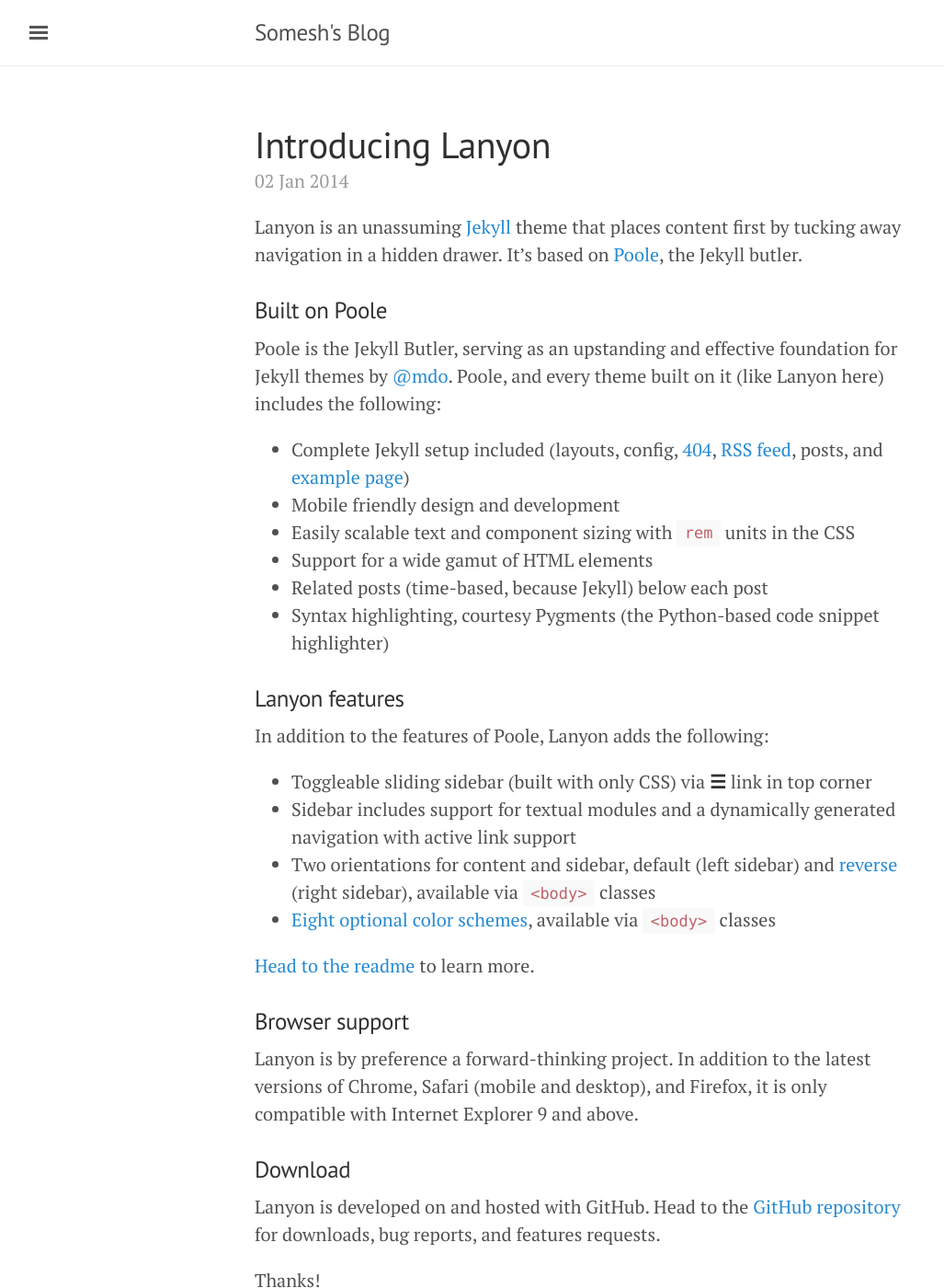
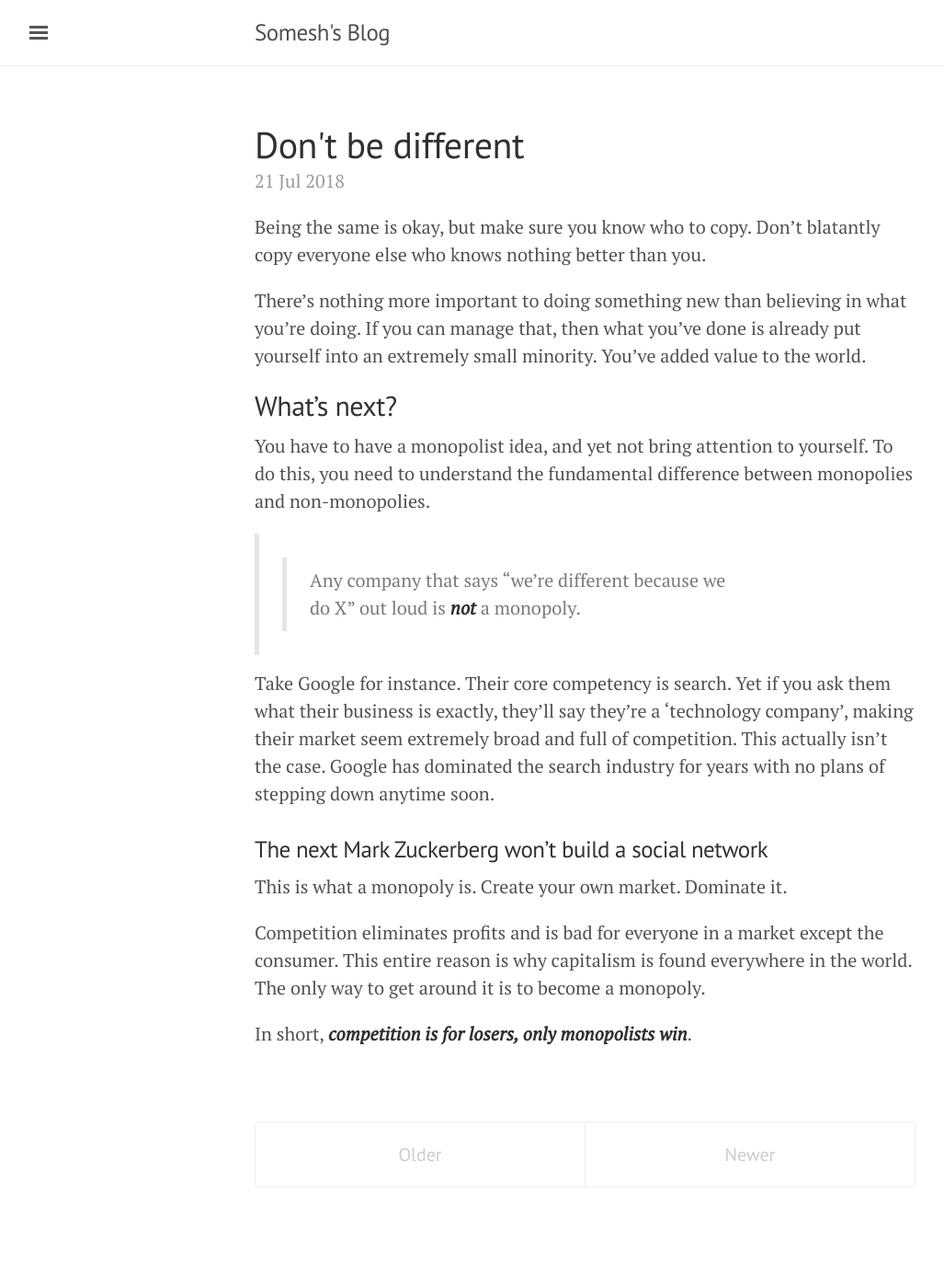
Before and after one commit to someshkar/blog-old, a Jekyll site: the page built from index.html, in a window 1280 px wide and 1400 px high. Shown: the whole window at 92% size, without its empty margins (3-1030 px from the left). Built offline with Jekyll 4.4.1, drawn with Linux system fonts in a browser that asks for light colours; the list of posts is cut into pages by our own code; some of the changed text lies outside the part shown.

Commit message:
first post

```diff
--- a/_config.yml
+++ b/_config.yml
@@ -2,7 +2,7 @@
 #
 # Use of `relative_permalinks` ensures post links from the index work properly.
 permalink:           pretty
-relative_permalinks: true
+relative_permalinks: false
 
 # Setup
 title:               Somesh's Blog
@@ -20,3 +20,6 @@
 
 # Custom vars
 version:             1.0.0
+
+# Gems
+gems: [jekyll-paginate]
--- a/_includes/head.html
+++ b/_includes/head.html
@@ -8,7 +8,7 @@
 
   <title>
     {% if page.title == "Home" %}
-      {{ site.title }} &middot; {{ site.tagline }}
+      {{ site.title }}{{ site.tagline }}
     {% else %}
       {{ page.title }} &middot; {{ site.title }}
     {% endif %}
--- a/_posts/2013-12-31-whats-jekyll.md
+++ /dev/null
@@ -1,12 +0,0 @@
----
-layout: post
-title: What's Jekyll?
----
-
-[Jekyll](http://jekyllrb.com) is a static site generator, an open-source tool for creating simple yet powerful websites of all shapes and sizes. From [the project's readme](https://github.com/mojombo/jekyll/blob/master/README.markdown):
-
-  > Jekyll is a simple, blog aware, static site generator. It takes a template directory [...] and spits out a complete, static website suitable for serving with Apache or your favorite web server. This is also the engine behind GitHub Pages, which you can use to host your project’s page or blog right here from GitHub.
-
-It's an immensely useful tool and one we encourage you to use here with Lanyon.
-
-Find out more by [visiting the project on GitHub](https://github.com/mojombo/jekyll).
--- a/_posts/2014-01-01-example-content.md
+++ /dev/null
@@ -1,122 +0,0 @@
----
-layout: post
-title: Example content
----
-
-
-<div class="message">
-  Howdy! This is an example blog post that shows several types of HTML content supported in this theme.
-</div>
-
-Cum sociis natoque penatibus et magnis <a href="#">dis parturient montes</a>, nascetur ridiculus mus. *Aenean eu leo quam.* Pellentesque ornare sem lacinia quam venenatis vestibulum. Sed posuere consectetur est at lobortis. Cras mattis consectetur purus sit amet fermentum.
-
-> Curabitur blandit tempus porttitor. Nullam quis risus eget urna mollis ornare vel eu leo. Nullam id dolor id nibh ultricies vehicula ut id elit.
-
-Etiam porta **sem malesuada magna** mollis euismod. Cras mattis consectetur purus sit amet fermentum. Aenean lacinia bibendum nulla sed consectetur.
-
-## Inline HTML elements
-
-HTML defines a long list of available inline tags, a complete list of which can be found on the [Mozilla Developer Network](https://developer.mozilla.org/en-US/docs/Web/HTML/Element).
-
-- **To bold text**, use `<strong>`.
-- *To italicize text*, use `<em>`.
-- Abbreviations, like <abbr title="HyperText Markup Langage">HTML</abbr> should use `<abbr>`, with an optional `title` attribute for the full phrase.
-- Citations, like <cite>&mdash; Mark otto</cite>, should use `<cite>`.
-- <del>Deleted</del> text should use `<del>` and <ins>inserted</ins> text should use `<ins>`.
-- Superscript <sup>text</sup> uses `<sup>` and subscript <sub>text</sub> uses `<sub>`.
-
-Most of these elements are styled by browsers with few modifications on our part.
-
-## Heading
-
-Vivamus sagittis lacus vel augue rutrum faucibus dolor auctor. Duis mollis, est non commodo luctus, nisi erat porttitor ligula, eget lacinia odio sem nec elit. Morbi leo risus, porta ac consectetur ac, vestibulum at eros.
-
-### Code
-
-Cum sociis natoque penatibus et magnis dis `code element` montes, nascetur ridiculus mus.
-
-{% highlight js %}
-// Example can be run directly in your JavaScript console
-
-// Create a function that takes two arguments and returns the sum of those arguments
-var adder = new Function("a", "b", "return a + b");
-
-// Call the function
-adder(2, 6);
-// > 8
-{% endhighlight %}
-
-Aenean lacinia bibendum nulla sed consectetur. Etiam porta sem malesuada magna mollis euismod. Fusce dapibus, tellus ac cursus commodo, tortor mauris condimentum nibh, ut fermentum massa.
-
-### Lists
-
-Cum sociis natoque penatibus et magnis dis parturient montes, nascetur ridiculus mus. Aenean lacinia bibendum nulla sed consectetur. Etiam porta sem malesuada magna mollis euismod. Fusce dapibus, tellus ac cursus commodo, tortor mauris condimentum nibh, ut fermentum massa justo sit amet risus.
-
-* Praesent commodo cursus magna, vel scelerisque nisl consectetur et.
-* Donec id elit non mi porta gravida at eget metus.
-* Nulla vitae elit libero, a pharetra augue.
-
-Donec ullamcorper nulla non metus auctor fringilla. Nulla vitae elit libero, a pharetra augue.
-
-1. Vestibulum id ligula porta felis euismod semper.
-2. Cum sociis natoque penatibus et magnis dis parturient montes, nascetur ridiculus mus.
-3. Maecenas sed diam eget risus varius blandit sit amet non magna.
-
-Cras mattis consectetur purus sit amet fermentum. Sed posuere consectetur est at lobortis.
-
-<dl>
-  <dt>HyperText Markup Language (HTML)</dt>
-  <dd>The language used to describe and define the content of a Web page</dd>
-
-  <dt>Cascading Style Sheets (CSS)</dt>
-  <dd>Used to describe the appearance of Web content</dd>
-
-  <dt>JavaScript (JS)</dt>
-  <dd>The programming language used to build advanced Web sites and applications</dd>
-</dl>
-
-Integer posuere erat a ante venenatis dapibus posuere velit aliquet. Morbi leo risus, porta ac consectetur ac, vestibulum at eros. Nullam quis risus eget urna mollis ornare vel eu leo.
-
-### Tables
-
-Aenean lacinia bibendum nulla sed consectetur. Lorem ipsum dolor sit amet, consectetur adipiscing elit.
-
-<table>
-  <thead>
-    <tr>
-      <th>Name</th>
-      <th>Upvotes</th>
-      <th>Downvotes</th>
-    </tr>
-  </thead>
-  <tfoot>
-    <tr>
-      <td>Totals</td>
-      <td>21</td>
-      <td>23</td>
-    </tr>
-  </tfoot>
-  <tbody>
-    <tr>
-      <td>Alice</td>
-      <td>10</td>
-      <td>11</td>
-    </tr>
-    <tr>
-      <td>Bob</td>
-      <td>4</td>
-      <td>3</td>
-    </tr>
-    <tr>
-      <td>Charlie</td>
-      <td>7</td>
-      <td>9</td>
-    </tr>
-  </tbody>
-</table>
-
-Nullam id dolor id nibh ultricies vehicula ut id elit. Sed posuere consectetur est at lobortis. Nullam quis risus eget urna mollis ornare vel eu leo.
-
------
-
-Want to see something else added? <a href="https://github.com/poole/poole/issues/new">Open an issue.</a>
--- a/_posts/2014-01-02-introducing-lanyon.md
+++ /dev/null
@@ -1,38 +0,0 @@
----
-layout: post
-title: Introducing Lanyon
----
-
-Lanyon is an unassuming [Jekyll](http://jekyllrb.com) theme that places content first by tucking away navigation in a hidden drawer. It's based on [Poole](http://getpoole.com), the Jekyll butler.
-
-### Built on Poole
-
-Poole is the Jekyll Butler, serving as an upstanding and effective foundation for Jekyll themes by [@mdo](https://twitter.com/mdo). Poole, and every theme built on it (like Lanyon here) includes the following:
-
-* Complete Jekyll setup included (layouts, config, [404](/404), [RSS feed](/atom.xml), posts, and [example page](/about))
-* Mobile friendly design and development
-* Easily scalable text and component sizing with `rem` units in the CSS
-* Support for a wide gamut of HTML elements
-* Related posts (time-based, because Jekyll) below each post
-* Syntax highlighting, courtesy Pygments (the Python-based code snippet highlighter)
-
-### Lanyon features
-
-In addition to the features of Poole, Lanyon adds the following:
-
-* Toggleable sliding sidebar (built with only CSS) via **☰** link in top corner
-* Sidebar includes support for textual modules and a dynamically generated navigation with active link support
-* Two orientations for content and sidebar, default (left sidebar) and [reverse](https://github.com/poole/lanyon#reverse-layout) (right sidebar), available via `<body>` classes
-* [Eight optional color schemes](https://github.com/poole/lanyon#themes), available via `<body>` classes
-
-[Head to the readme](https://github.com/poole/lanyon#readme) to learn more.
-
-### Browser support
-
-Lanyon is by preference a forward-thinking project. In addition to the latest versions of Chrome, Safari (mobile and desktop), and Firefox, it is only compatible with Internet Explorer 9 and above.
-
-### Download
-
-Lanyon is developed on and hosted with GitHub. Head to the <a href="https://github.com/poole/lanyon">GitHub repository</a> for downloads, bug reports, and features requests.
-
-Thanks!
--- /dev/null
+++ b/_posts/2018-07-21-dont-be-different.md
@@ -0,0 +1,24 @@
+---
+layout: post
+title: Don't be different
+---
+
+Being the same is okay, but make sure you know who to copy. Don't blatantly copy everyone else who knows nothing better than you.
+
+There's nothing more important to doing something new than believing in what you're doing. If you can manage that, then what you've done is already put yourself into an extremely small minority. You've added value to the world.
+
+## What's next?
+
+You have to have a monopolist idea, and yet not bring attention to yourself. To do this, you need to understand the fundamental difference between monopolies and non-monopolies.
+
+>> Any company that says "we're different because we do X" out loud is ***not*** a monopoly.
+
+Take Google for instance. Their core competency is search. Yet if you ask them what their business is exactly, they'll say they're a 'technology company', making their market seem extremely broad and full of competition. This actually isn't the case. Google has dominated the search industry for years with no plans of stepping down anytime soon.
+
+### The next Mark Zuckerberg won't build a social network
+
+This is what a monopoly is. Create your own market. Dominate it.
+
+Competition eliminates profits and is bad for everyone in a market except the consumer. This entire reason is why capitalism is found everywhere in the world. The only way to get around it is to become a monopoly.
+
+In short, ***competition is for losers, only monopolists win***.
```
